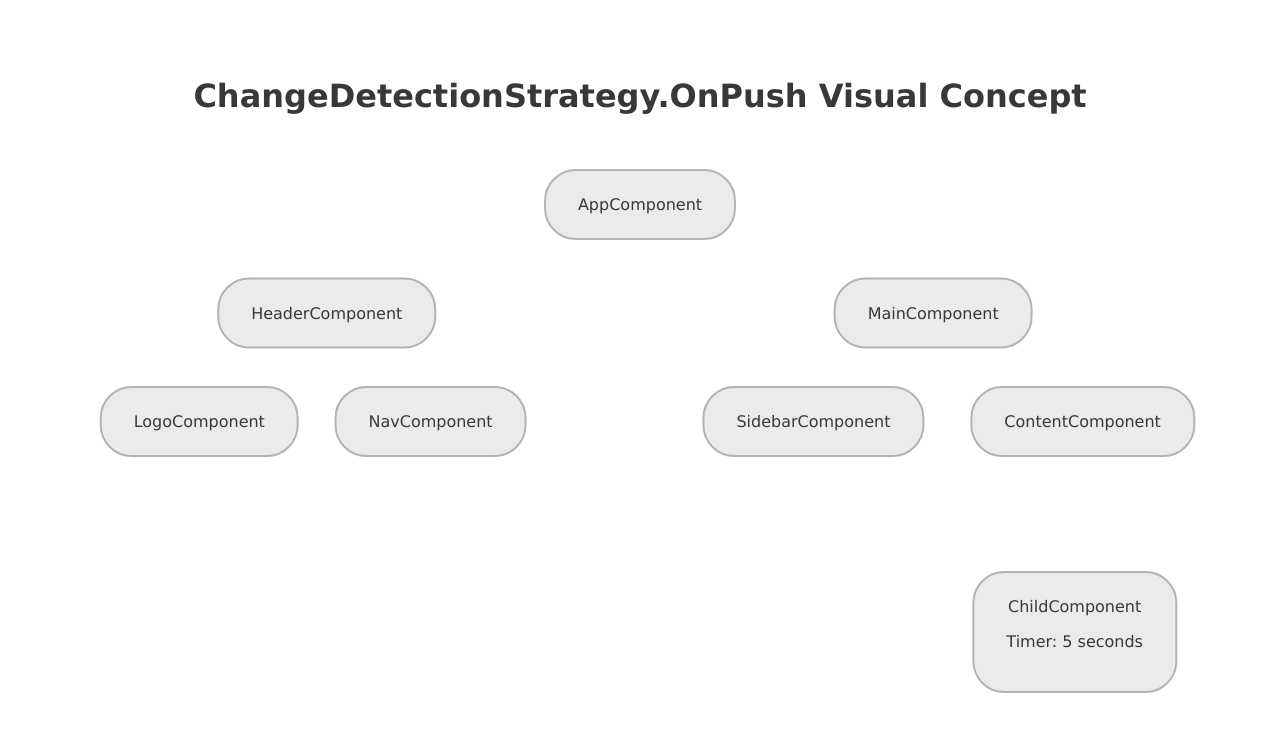
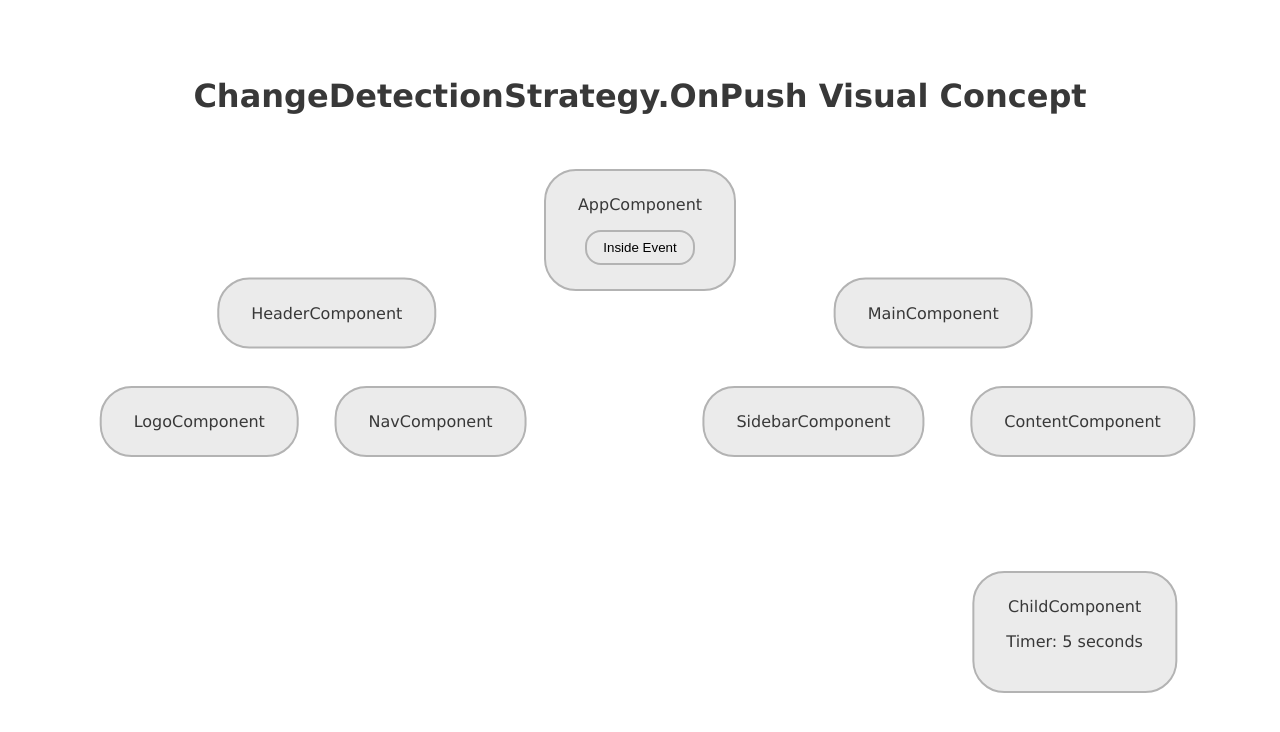
Before and after one commit to NataRep/angular-on-push-visual, an Angular app in the folder angular-18/: page / in a window 1280 px wide. Shown: the top 732 px of the page. Built offline with nearby package versions, Linux system fonts and the light colour scheme.

Commit message:
ref: add log

```diff
--- a/angular-18/src/app/app.component.html
+++ b/angular-18/src/app/app.component.html
@@ -1,6 +1,7 @@
 <h1>{{ title }}</h1>
-<div class="component" [ngClass]="{'check': isCheck}">
+<div class="component" [ngClass]="{'check': isCheck}" >
   <div class="component__title">AppComponent</div>
+  <button (click)="handlerClick()">Inside Event</button>
   <app-header></app-header>
   <app-main></app-main>
 </div>
--- a/angular-18/src/app/app.component.ts
+++ b/angular-18/src/app/app.component.ts
@@ -25,4 +25,8 @@ export class AppComponent extends BaseComponent {
   protected getCdr(): ChangeDetectorRef {
     return this.cdr;
   }
+
+  handlerClick() {
+    console.log(`Click ${this.constructor.name}`)
+  }
 }
--- a/angular-18/src/app/components/base-check/base-check.component.ts
+++ b/angular-18/src/app/components/base-check/base-check.component.ts
@@ -4,20 +4,21 @@ import { ChangeDetectorRef, Directive, DoCheck } from '@angular/core';
 export abstract class BaseComponent implements DoCheck {
   isCheck = false;
 
-
   protected abstract getCdr(): ChangeDetectorRef;
 
   ngDoCheck() {
     this.highlightForOneSecond();
+    console.log(`ngDoCheck: ${this.constructor.name}`)
   }
 
   private highlightForOneSecond() {
     this.isCheck = true;
 
-    setTimeout(() => {
+    /*setTimeout(() => {
       this.isCheck = false;
       this.getCdr().detectChanges(); // тут ухожу в рекурсию, так как detectChanges вызывает ngDoCheck
     }, 1000);
+    */
   }
 
 }
--- a/angular-18/src/styles.scss
+++ b/angular-18/src/styles.scss
@@ -61,3 +61,15 @@ h1 {
   80%{  background-color: #d9ff7f;}
  100%{background-color: #ebebeb;}
 }
+
+button{
+  background-color: initial;
+  border-radius: 16px;
+  padding: 8px 16px;
+  margin-top: 16px;
+  border: solid 2px #b3b3b3;
+}
+
+button:active, button:hover{
+  background-color: #00000018;
+}
```
